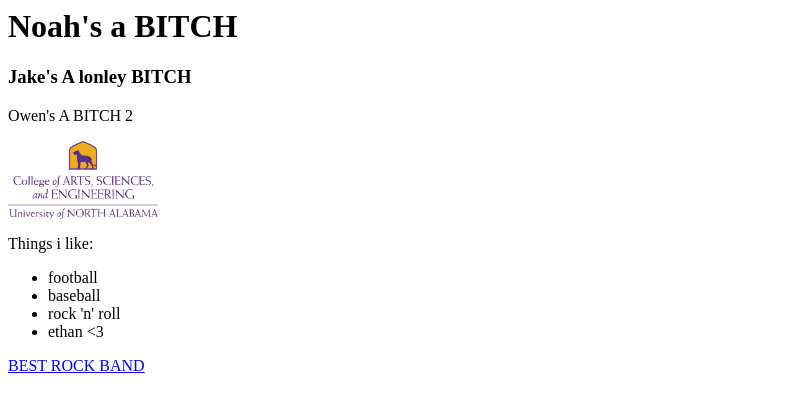
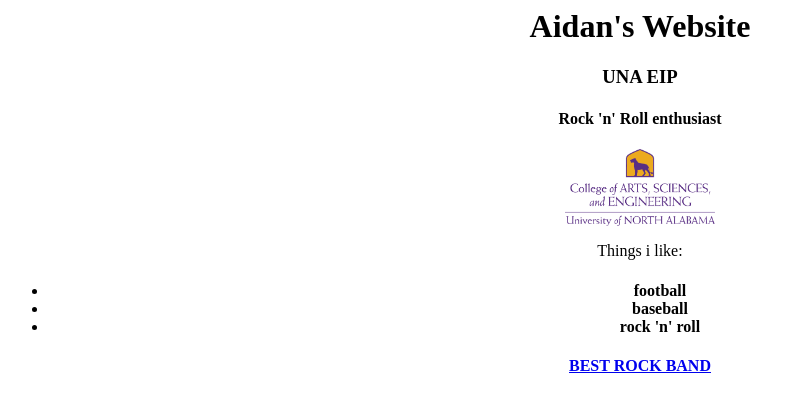
Before and after one commit to adensmore1/adensmore.github.io, a plain HTML site: page index.html in a window 1280 px wide. Shown: the whole page, without its empty margins (0-805 px from the left). Drawn offline with Linux system fonts and the light colour scheme.

Commit message:
centered website

```diff
--- a/index.html
+++ b/index.html
@@ -4,23 +4,22 @@
         <title>Aidan's Rockin' Webpage</title>
     </head>
 
-    <body>
-        <p><h1>Noah's a BITCH</h1></p>
-        <p><h3>Jake's A lonley BITCH</h3></p>
-        <p>Owen's A BITCH 2</p>
+    <body style="text-align: center;">
+        <p><h1>Aidan's Website</h1></p>
+        <p><h3>UNA EIP</h3></p>
+        <p><h4>Rock 'n' Roll enthusiast</h4></p>
         <img src="logo.webp" alt="UNA Logo" width="150">
         <p>Things i like:</p>
-        <p>
+        <p><h4>
             <ul>
                 <li>football</li>
                 <li>baseball</li>
                 <li>rock 'n' roll</li>
-                <li>ethan <3</li>
             </ul>
-        </p>
-        <p>
+        </p></h4>
+        <p><h4>
             <a href="https://journeymusic.com/">BEST ROCK BAND</a>
-        </p>
+        </p></h4>
     </body>
 
 </html>
```
